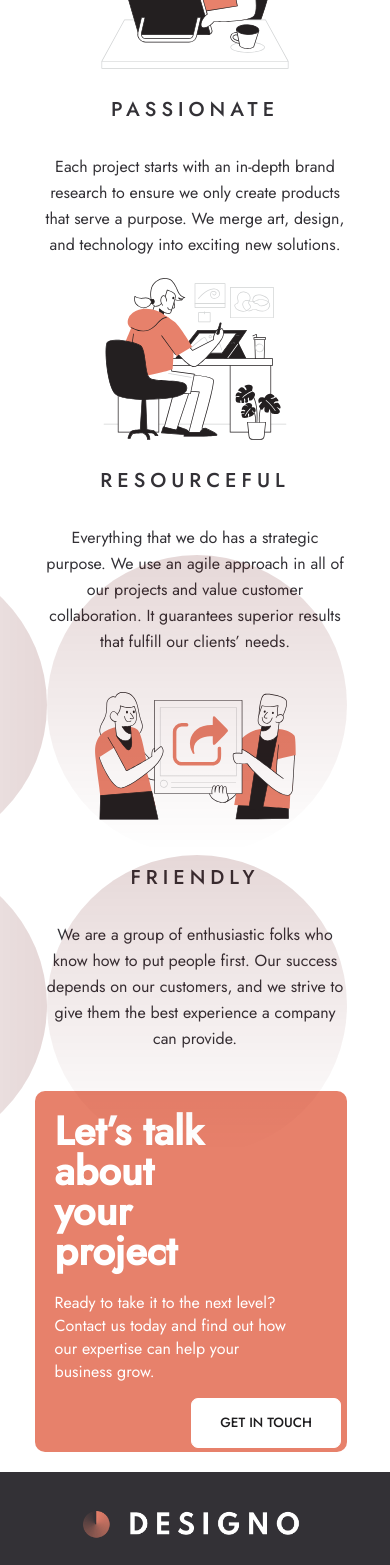
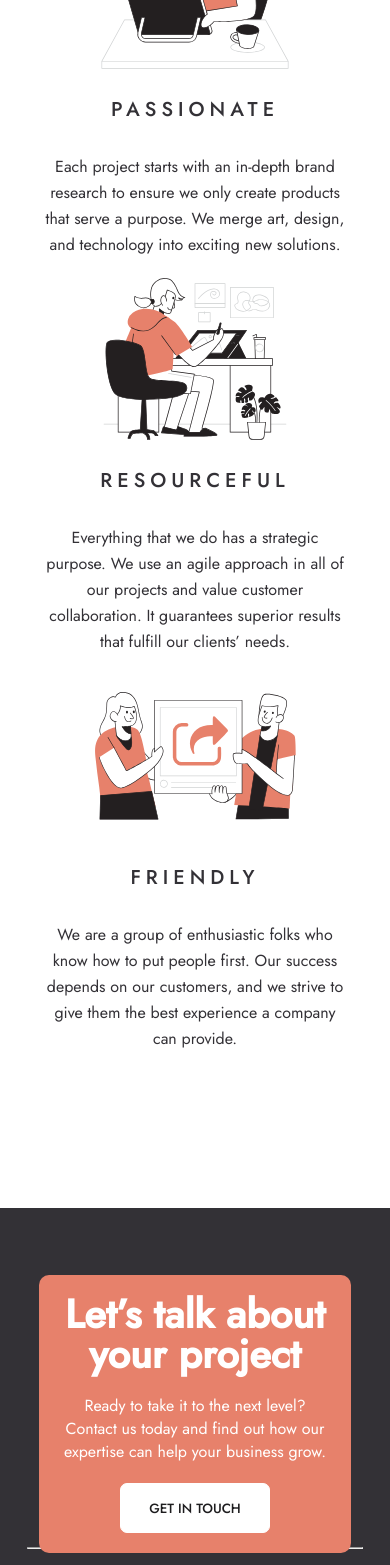
Before and after one commit to clf94-dev/designo-react, a React (Create React App) app: page / in a window 390 px wide. Shown: the part 1783-3348 px from the top of the page. Built offline with nearby package versions, Linux system fonts and the light colour scheme.

Commit message:
cta mobile

```diff
--- a/src/components/Cta.jsx
+++ b/src/components/Cta.jsx
@@ -5,7 +5,6 @@ function Cta(){
     return(
         <div>
             <Grid container direction="row" className="cta-cont">
-                <img src={Circles} alt="circles backg" className="circles"/>
                 <Grid item  xs={12} sm={6} className="text-col">
                     <h2>Let’s talk about your project</h2>
                     <p>Ready to take it to the next level? Contact us today and find out how our expertise can help your business grow.</p>
--- a/src/components/styles/App.css
+++ b/src/components/styles/App.css
@@ -337,10 +337,17 @@
 }
 
 .features-cont {
-  padding: 5% 7%;
+  padding: 5% 7% 10% 7%;
+  margin-bottom: 10%;
   text-align: center;
   font-family: "Jost", sans-serif;
   color: #333136;
+}
+
+@media screen and (max-width: 485px) {
+  .features-cont {
+    margin-bottom: 30%;
+  }
 }
 
 .features-cont .feat-col {
@@ -360,7 +367,7 @@
 }
 
 .cta-cont {
-  margin: 5% 9%;
+  margin: 5% 10%;
   overflow: hidden;
   width: 80% !important;
   background-color: #E7816B;
@@ -368,13 +375,21 @@
   font-family: "Jost", sans-serif;
   color: #FFFFFF;
   padding: 5%;
+  position: absolute;
+  top: 275%;
+  /* .circles {
+            height: 600px;
+            position: absolute;
+            right: 11%;
+            top: 277%;
+        }*/
 }
 
-.cta-cont .circles {
-  height: 600px;
-  position: absolute;
-  right: 11%;
-  top: 277%;
+@media screen and (max-width: 485px) {
+  .cta-cont {
+    position: absolute;
+    top: 360%;
+  }
 }
 
 .cta-cont .text-col {
@@ -385,22 +400,34 @@
   font-size: 40px;
   line-height: 2.5rem;
   margin-bottom: 20px;
-  margin-right: 40%;
+  text-align: center;
+}
+
+@media screen and (min-width: 1000px) {
+  .cta-cont .text-col h2 {
+    margin-right: 40%;
+    text-align: start;
+  }
 }
 
 .cta-cont .text-col p {
   font-size: 16px;
-  margin-right: 15%;
+  text-align: center;
+  margin-bottom: 20px;
+}
+
+@media screen and (min-width: 1000px) {
+  .cta-cont .text-col p {
+    margin-right: 15%;
+    text-align: start;
+  }
 }
 
 .cta-cont .btn-col {
-  float: top;
+  text-align: center;
 }
 
 .cta-cont .btn-col .cta-btn {
-  position: relative;
-  top: 30%;
-  left: 50%;
   height: 50px;
   border-radius: 7px;
   font-family: "Jost", sans-serif;
@@ -410,6 +437,14 @@
   background-color: #FFFFFF;
   border: 1px solid #FFFFFF;
   color: #1D1C1E;
+}
+
+@media screen and (min-width: 1000px) {
+  .cta-cont .btn-col .cta-btn {
+    position: relative;
+    top: 30%;
+    left: 50%;
+  }
 }
 
 .cta-cont .btn-col .cta-btn:hover {
@@ -422,8 +457,14 @@
 
 .footer-cont {
   background-color: #333136;
-  padding: 10% 7%;
+  padding: 11% 7% 5% 7%;
   font-family: "Jost", sans-serif;
+}
+
+@media screen and (max-width: 485px) {
+  .footer-cont {
+    padding-top: 45%;
+  }
 }
 
 .footer-cont .links-row {
--- a/src/components/styles/App.scss
+++ b/src/components/styles/App.scss
@@ -316,7 +316,11 @@
 
     //----------------------FeaturesHome comp --------------------
     .features-cont {
-        padding: 5% 7%;
+        padding: 5% 7% 10% 7%;
+        margin-bottom: 10%;
+        @media screen and (max-width: 485px) {
+            margin-bottom: 30%;
+        }
         text-align: center;
         font-family: $font-family;
         color: $dark-grey;
@@ -337,7 +341,7 @@
 
     //----------------------Cta section ------------------
     .cta-cont {
-        margin: 5% 9%;
+        margin: 5% 10%;
         overflow: hidden;
         width: 80% !important;
         background-color: $peach;
@@ -345,31 +349,48 @@
         font-family: $font-family;
         color: $white;
         padding: 5%;
-        .circles {
+        position: absolute;
+        top: 275%;
+        @media screen and (max-width: 485px) {
+            position: absolute;
+            top: 360%;
+        }
+        /* .circles {
             height: 600px;
             position: absolute;
             right: 11%;
             top: 277%;
-        }
+        }*/
         .text-col {
             float: top;
             h2 {
                 font-size: $h2;
                 line-height: 2.5rem;
                 margin-bottom: 20px;
-                margin-right: 40%;
+                text-align: center;
+                @media screen and (min-width: 1000px) {
+                    margin-right: 40%;
+                    text-align: start;
+                }
             }
             p {
                 font-size: $body;
-                margin-right: 15%;
+                text-align: center;
+                margin-bottom: 20px;
+                @media screen and (min-width: 1000px) {
+                    margin-right: 15%;
+                    text-align: start;
+                }
             }
         }
         .btn-col {
-            float: top;
+            text-align: center;
             .cta-btn {
-                position: relative;
-                top: 30%;
-                left: 50%;
+                @media screen and (min-width: 1000px) {
+                    position: relative;
+                    top: 30%;
+                    left: 50%;
+                }
                 height: 50px;
                 border-radius: 7px;
                 font-family: $font-family;
@@ -393,8 +414,11 @@
     //-------------------------Footer section -----------------------------------
     .footer-cont {
         background-color: $dark-grey;
-        padding: 10% 7%;
+        padding: 11% 7% 5% 7%;
         font-family: $font-family;
+        @media screen and (max-width: 485px) {
+            padding-top: 45%;
+        }
         .links-row {
             @media screen and (max-width: 485px) {
                 text-align: center !important;
```
Also changed, not shown: src/components/styles/App.min.css, 1 other file (tests, documents, lock files or other folders).
